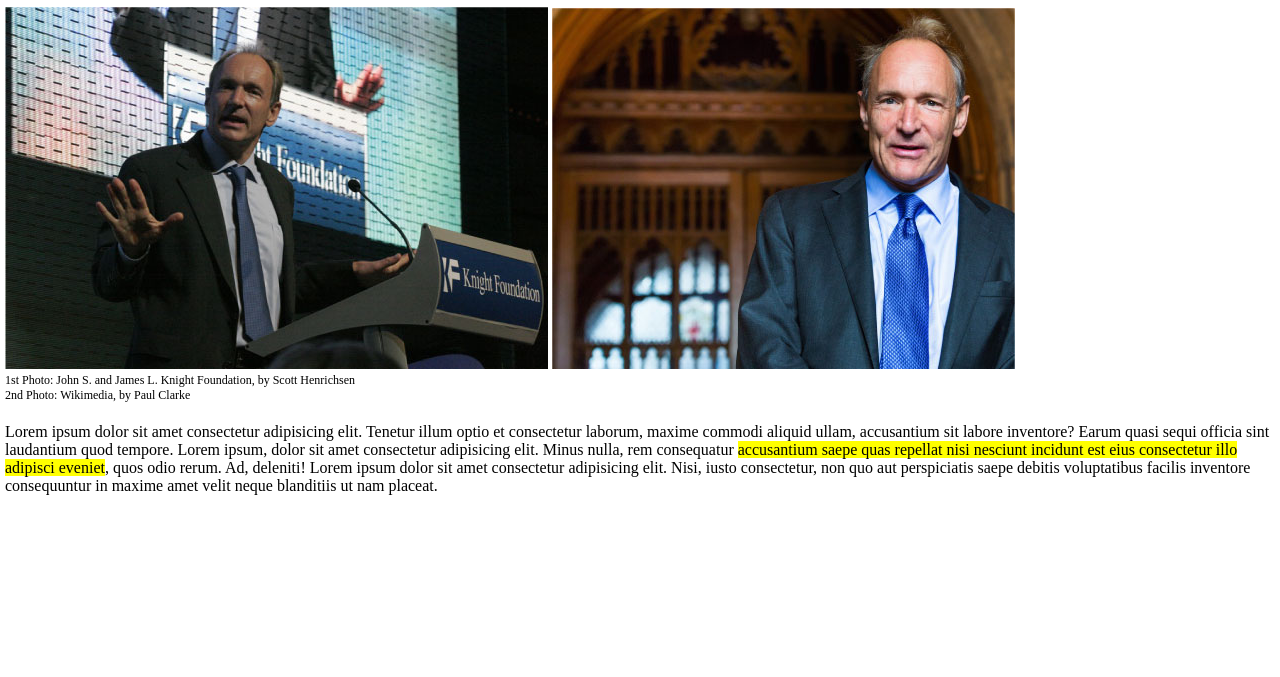
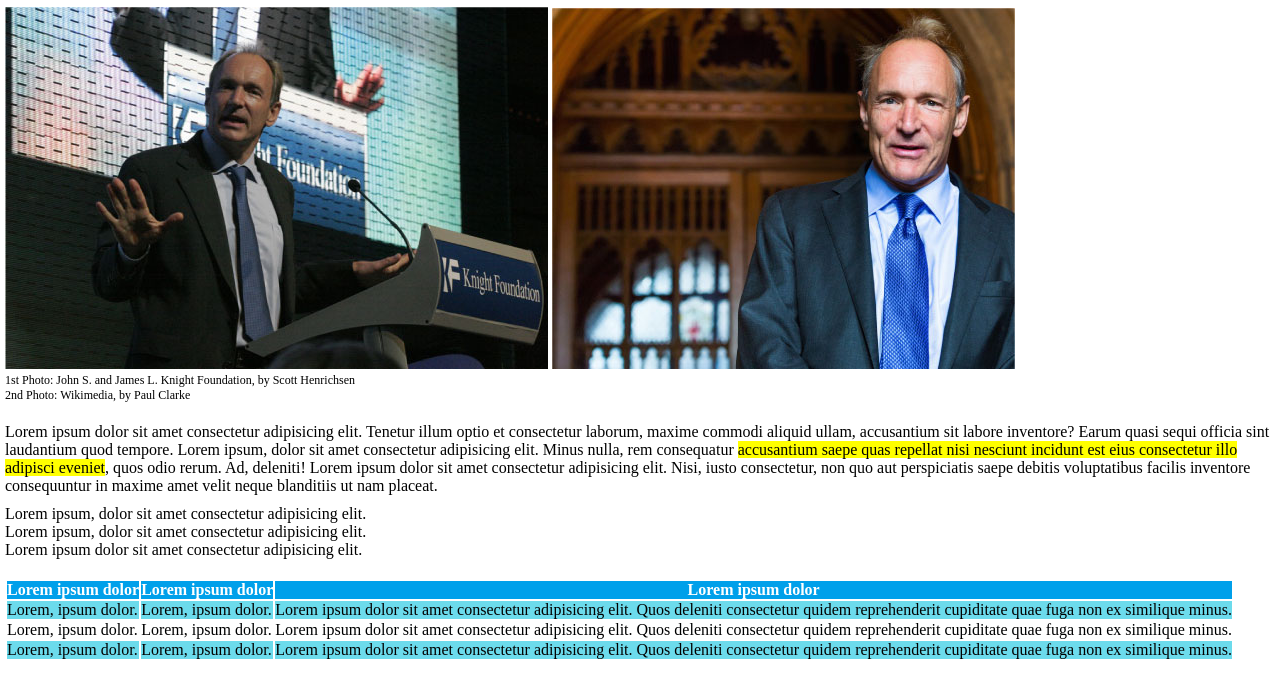
Before and after one commit to IsabellaCazzamali/html-css-booleaner, a plain HTML site: page index.html in a window 1280 px wide. Shown: the part 123-800 px from the top of the page. Drawn offline with Linux system fonts and the light colour scheme.

Commit message:
Add section 4 to The Booleaner
Added table

```diff
--- a/css/style.css
+++ b/css/style.css
@@ -47,3 +47,16 @@ p {
 p > span {
     background-color: yellow;
 }
+
+thead {
+    color: white;
+    background-color: rgb(0, 160, 234);
+}
+
+.coloured-cell {
+    background-color: rgb(108, 219, 236);
+}
+
+table {
+    padding-top: 10px;
+}
--- a/index.html
+++ b/index.html
@@ -53,9 +53,49 @@
         <!-- End section paragraph -->
 
         <section>
+            <ul>
+                <li>
+                    Lorem ipsum, dolor sit amet consectetur adipisicing elit.
+                </li>
+                <li>
+                    Lorem ipsum, dolor sit amet consectetur adipisicing elit.
+                </li>
+                <li>
+                    Lorem ipsum dolor sit amet consectetur adipisicing elit.
+                </li>
+            </ul>
+        </section>
+        <!-- End section unordered list -->
 
+        <section>
+            <table>
+                <thead>
+                    <tr>
+                        <th>Lorem ipsum dolor</th>
+                        <th>Lorem ipsum dolor</th>
+                        <th>Lorem ipsum dolor</th>
+                    </tr>
+                </thead>
+                <tbody>
+                    <tr class="coloured-cell">
+                        <td>Lorem, ipsum dolor.</td>
+                        <td>Lorem, ipsum dolor.</td>
+                        <td>Lorem ipsum dolor sit amet consectetur adipisicing elit. Quos deleniti consectetur quidem reprehenderit cupiditate quae fuga non ex similique minus.</td>
+                    </tr>
+                    <tr>
+                        <td>Lorem, ipsum dolor.</td>
+                        <td>Lorem, ipsum dolor.</td>
+                        <td>Lorem ipsum dolor sit amet consectetur adipisicing elit. Quos deleniti consectetur quidem reprehenderit cupiditate quae fuga non ex similique minus.</td>
+                    </tr>
+                    <tr class="coloured-cell">
+                        <td>Lorem, ipsum dolor.</td>
+                        <td>Lorem, ipsum dolor.</td>
+                        <td>Lorem ipsum dolor sit amet consectetur adipisicing elit. Quos deleniti consectetur quidem reprehenderit cupiditate quae fuga non ex similique minus.</td>
+                    </tr>
+                </tbody>
+            </table>
         </section>
-        <!--  -->
+        <!-- End section table -->
 
     </main>
     <!-- /#main_style -->
```
